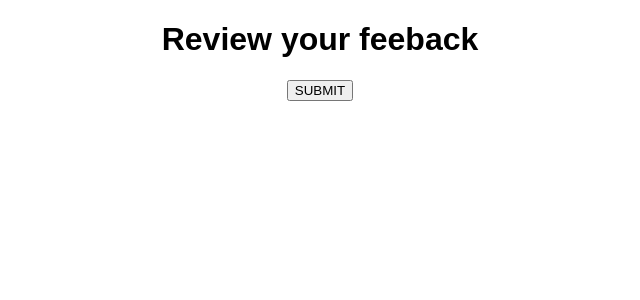
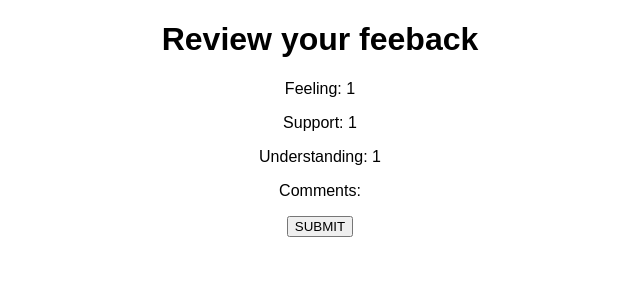
Before and after one commit to trpbr92/weekend-redux-feedback-loop, a React (Create React App) app: page /#/review in a window 1280 px wide. Shown: the top 300 px of the page, without its empty margins (320-960 px from the left). Built offline with nearby package versions, Linux system fonts and the light colour scheme.

Commit message:
fixing repo, working on post route

```diff
--- a/src/components/Comments/Comments.jsx
+++ b/src/components/Comments/Comments.jsx
@@ -1,19 +1,24 @@
 import {useState} from 'react';
 import Header from '../Header/Header';
-import {Link} from 'react-router-dom';
+import {useHistory} from 'react-router-dom';
+import { useDispatch } from 'react-redux';
 
 function Comments(){
+    const  dispatch = useDispatch();
+    const history = useHistory();
 
-    const [tempItem, setTempItem] = useState({comments:''});
+    const [comments, setComments] = useState('');
 
 
     const handleComments = (event)=>{
         console.log('in handleComments:', event.target.value);
-        setTempItem({...tempItem, comments: event.target.value})
+        setComments(event.target.value);
     }
 
     const handleCommentsNext = ()=>{
-        console.log('in handleCommentsNext');
+        console.log('in handleCommentsNext', comments);
+        dispatch({type: 'handleCommentsNext', payload: comments})
+        history.push('/review');
     }
 
     return(
@@ -24,10 +29,7 @@ function Comments(){
             <h1>Any comments you want to leave?</h1>
             <input type="text" placeholder="comments" onChange={handleComments}/>
 
-            <Link to='/review'>
                 <button onClick={handleCommentsNext}>Next</button>
-            </Link>
-            <p>{JSON.stringify(tempItem)}</p>
 
     </>
     )
--- a/src/components/Feeling/Feeling.jsx
+++ b/src/components/Feeling/Feeling.jsx
@@ -1,25 +1,26 @@
 import {useState} from 'react';
 import Header from "../Header/Header";
-import {Link} from 'react-router-dom';
-import axios from 'axios';
+import {useHistory} from 'react-router-dom';
 import {useDispatch} from 'react-redux';
 
 function Feeling(){
-const dispatch = useDispatch();
-    const [tempItem, setTempItem] = useState({feeling:''});
+
+    const dispatch = useDispatch();
+    const [feeling, setFeeling] = useState('');
+    const history = useHistory();
 
     const handleFeeling = (event)=>{
         console.log('handleFeeling:', event.target.value);
-        setTempItem({...tempItem, feeling: event.target.value})
+        setFeeling(event.target.value)
     }
 
-    const handleFeelingNext = (object)=>{
-        console.log('in handleFeelingNext');
-        dispatch({type: 'tempItem', payload: object});
+    const handleFeelingNext = ()=>{
+        console.log('in handleFeelingNext', feeling);
+        dispatch({type: 'handleFeelingNext', payload: feeling});
+        history.push('/understanding');
     }
-console.log(handleFeelingNext());
     return(
-        <>
+    <>
     <header>
         <Header />
     </header>
@@ -28,11 +29,8 @@ console.log(handleFeelingNext());
         <input type="number" id="feeling" name="feeling" onChange={handleFeeling}
         min="0" max="5"/>
 
-    <Link to='/understanding'>
     <button onClick={handleFeelingNext}>Next</button>
-    </Link>
-    <p>{JSON.stringify(tempItem)}</p>
-        </>
+    </>
     )
 }
 
--- a/src/components/Review/Review.jsx
+++ b/src/components/Review/Review.jsx
@@ -1,26 +1,37 @@
 import {useState} from 'react';
 import { useSelector } from 'react-redux';
 import axios from 'axios';
-import {Link} from 'react-router-dom';
+import {Link, useHistory} from 'react-router-dom';
 
-function Review(props){
-    const reviewDisplay = useSelector(store=>{
-        return store.feedback;
+function Review(){
+
+    const history = useHistory();
+    const feedback = useSelector(store=>{
+        return store;
     })
 
     const handleReviewSubmit = ()=>{
-        console.log('in handleReviewSubmit');
+        console.log('in handleReviewSubmit', feedback);
+        axios.post('/feedback', feedback).then((response)=>{
+            console.log('POST response', response);
+        }).catch((err)=>{
+            console.log(err);
+            alert('error in POST', err);
+        })
+
+
+        history.push('/thankyou');
     }
 
     return(
     <>
-        <h1>Review your feeback</h1>
+    <h1>Review your feeback</h1>
 
-           <p>{reviewDisplay.feeling}</p>
-
-            <Link to='/thankyou'>
-                <button onClick={handleReviewSubmit}>SUBMIT</button>
-            </Link>
+        <p>Feeling: {feedback.feeling}</p>
+        <p>Support: {feedback.support}</p>
+        <p>Understanding: {feedback.understanding}</p>
+        <p>Comments: {feedback.comments}</p>
+        <button onClick={handleReviewSubmit}>SUBMIT</button>
     </>
     )
 }
--- a/src/components/Supported/Supported.jsx
+++ b/src/components/Supported/Supported.jsx
@@ -1,19 +1,24 @@
 import {useState} from 'react';
 import Header from '../Header/Header';
-import {Link} from 'react-router-dom';
+import {useHistory} from 'react-router-dom'
+import { useDispatch } from 'react-redux';
 
 function Supported(){
 
-    const [tempItem, setTempItem] = useState({supported:''});
+    const history = useHistory();
+    const dispatch = useDispatch();
+    const [support, setSupport] = useState('1');
 
 
     const handleSupported = (event)=>{
         console.log('in handleSupported:', event.target.value);
-        setTempItem({...tempItem, supported: event.target.value})
+        setSupport(event.target.value);
     }
 
     const handleSupportedNext = ()=>{
-        console.log('in handleSupportedNext');
+        console.log('in handleSupportedNext', support);
+        dispatch({type: 'handleSupportedNext', payload: support});
+        history.push('/comments');
     }
 
     return(
@@ -26,11 +31,7 @@ function Supported(){
                 <input type="number" id="supported" name="supported" onChange={handleSupported}
                 min="0" max="5"/>
 
-            <Link to='/comments'>
                 <button onClick={handleSupportedNext}>Next</button>
-            </Link>
-            <p>{JSON.stringify(tempItem)}</p>
-
     </>
     )
 }
--- a/src/components/ThankYou/ThankYou.jsx
+++ b/src/components/ThankYou/ThankYou.jsx
@@ -1,13 +1,17 @@
-import {Link} from 'react-router-dom';
+import {useHistory} from 'react-router-dom';
 
 function ThankYou(){
+
+    let history = useHistory();
+
+    const backToFeeling = ()=>{
+        history.push('/');
+    }
+
     return(
     <>
     <h1>Thank You!</h1>
-
-            <Link to='/'>
-                <button>Leave New Feedback</button>
-            </Link>
+    <button onClick={backToFeeling}>Leave New Feedback</button>
     </>
     )
 }
--- a/src/components/Understanding/Understanding.jsx
+++ b/src/components/Understanding/Understanding.jsx
@@ -1,19 +1,25 @@
 import {useState} from 'react';
 import Header from '../Header/Header';
-import {Link} from 'react-router-dom';
+import {useHistory} from 'react-router-dom';
+import { useDispatch } from 'react-redux';
 
 function Understanding(){
 
-    const [tempItem, setTempItem] = useState({understanding:''});
+    const dispatch = useDispatch();
+    const history = useHistory();
+
+    const [understanding, setUnderstanding] = useState('');
 
 
     const handleUnderstanding = (event)=>{
         console.log('in handleUnderstanding:', event.target.value);
-        setTempItem({...tempItem, understanding: event.target.value})
+        setUnderstanding(event.target.value);
     }
 
     const handleUnderstandingNext = ()=>{
-        console.log('in handleUnderstandingNext');
+        console.log('in handleUnderstandingNext', understanding);
+        dispatch({type: 'handleUnderstandingNext', payload: understanding})
+        history.push('/supported');
     }
 
     return(
@@ -26,12 +32,9 @@ function Understanding(){
         <input type="number" id="understanding" name="understanding" onChange={handleUnderstanding}
         min="0" max="5"/>
 
- <Link to='/supported'>
     <button onClick={handleUnderstandingNext}>Next</button>
-    </Link>
-    <p>{JSON.stringify(tempItem)}</p>
 
-        </>
+     </>
     )
 }
 
--- a/src/index.js
+++ b/src/index.js
@@ -1,39 +1,54 @@
 import React from 'react';
 import ReactDOM from 'react-dom';
-import {Provider} from 'react-redux';
-import {createStore, combineReducers} from 'redux';
 import './index.css';
 import App from './components/App/App';
 import registerServiceWorker from './registerServiceWorker';
+import { createStore, combineReducers, applyMiddleware } from 'redux';
+import { Provider } from 'react-redux';
 
-const feedback = (state = {}, action)=>{
-    if (action.type === 'feeling'){
-        state = {...state, feeling: action.payload};
-    }
-    if (action.type === 'understanding'){
-        state = {...state, understanding: action.payload};
-    }
-    if (action.type === 'support'){
-        state = {...state, support: action.payload};
-    }
-    if (action.type === 'comments'){
-        state = {...state, comments: action.payload};
-    }
-    if (action.type === 'clear'){
-        state = {};
+let feeling = ( state= 1, action )=>{
+    console.log( 'in feelingInfo reducer' , action );
+    if( action.type === 'handleFeelingNext'){
+        state = action.payload;
     }
     return state;
-};
+}
+
+let understanding = ( state= 1, action )=>{
+    console.log( 'in understandingInfo reducer', action );
+    if( action.type === 'handleUnderstandingNext'){
+        state=action.payload;
+    }
+    return state;
+}
+
+let support = ( state= 1 , action )=>{
+    console.log( 'in supportInfo reducer', action );
+    if( action.type === 'handleSupportedNext'){
+        state = action.payload;
+    }
+    return state;
+}
+
+let comments = (state= '', action )=>{
+    console.log( 'in commentsInfo reducer' , action );
+    if( action.type === 'handleCommentsNext'){
+        state = action.payload;
+    }
+    return state;
+}
+const store = createStore(
+    combineReducers(
+        {
+            feeling: feeling,
+            understanding: understanding,
+            support: support,
+            comments: comments
+        },
+    )
+)
 
 
 
-
-const store = createStore(
-    combineReducers({
-        feedback: feedback,
-
-    })
-);
-
 ReactDOM.render(<Provider store={store}><App /></Provider>, document.getElementById('root'));
 registerServiceWorker();
```
Also changed, not shown: 1 other file (tests, documents, lock files or other folders).
